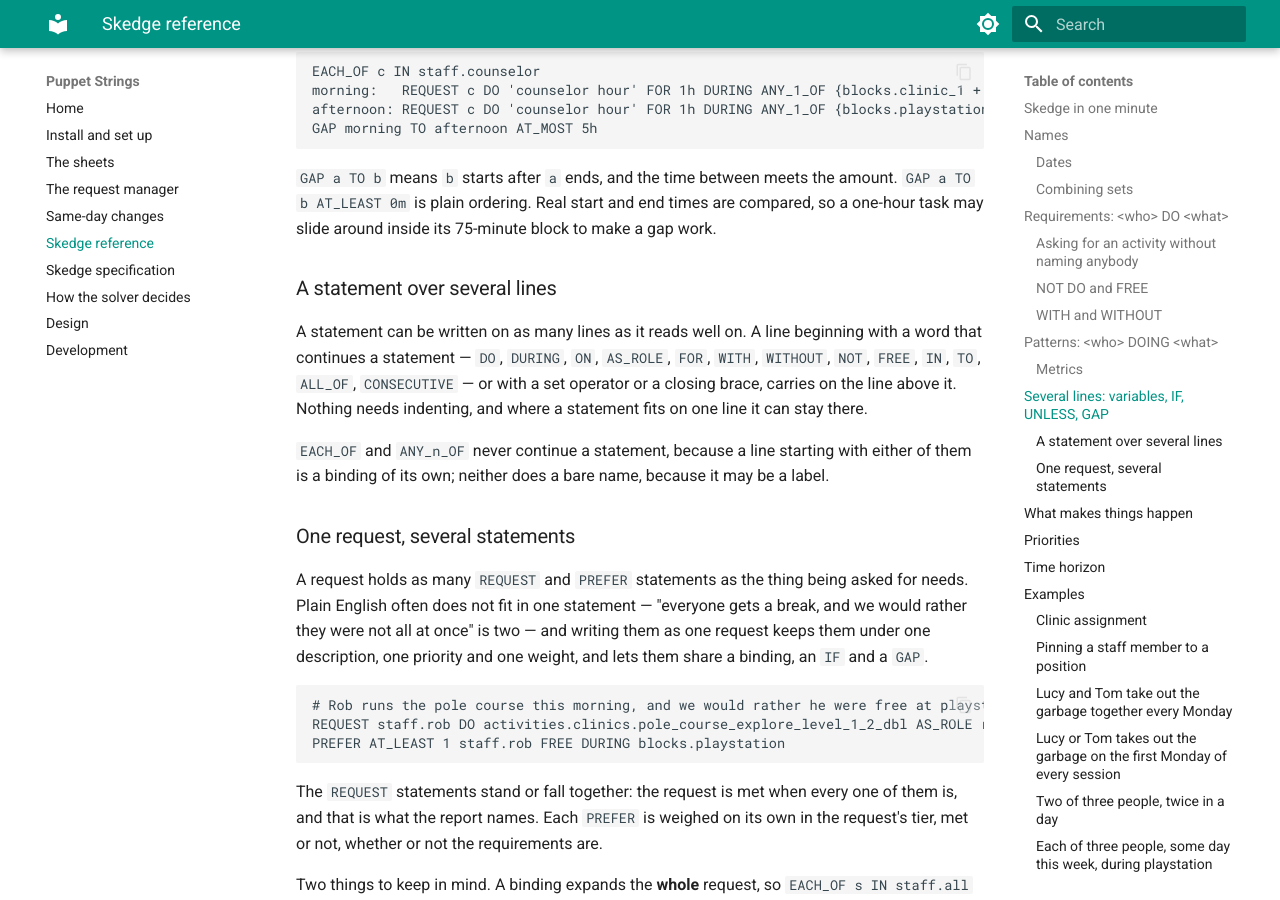
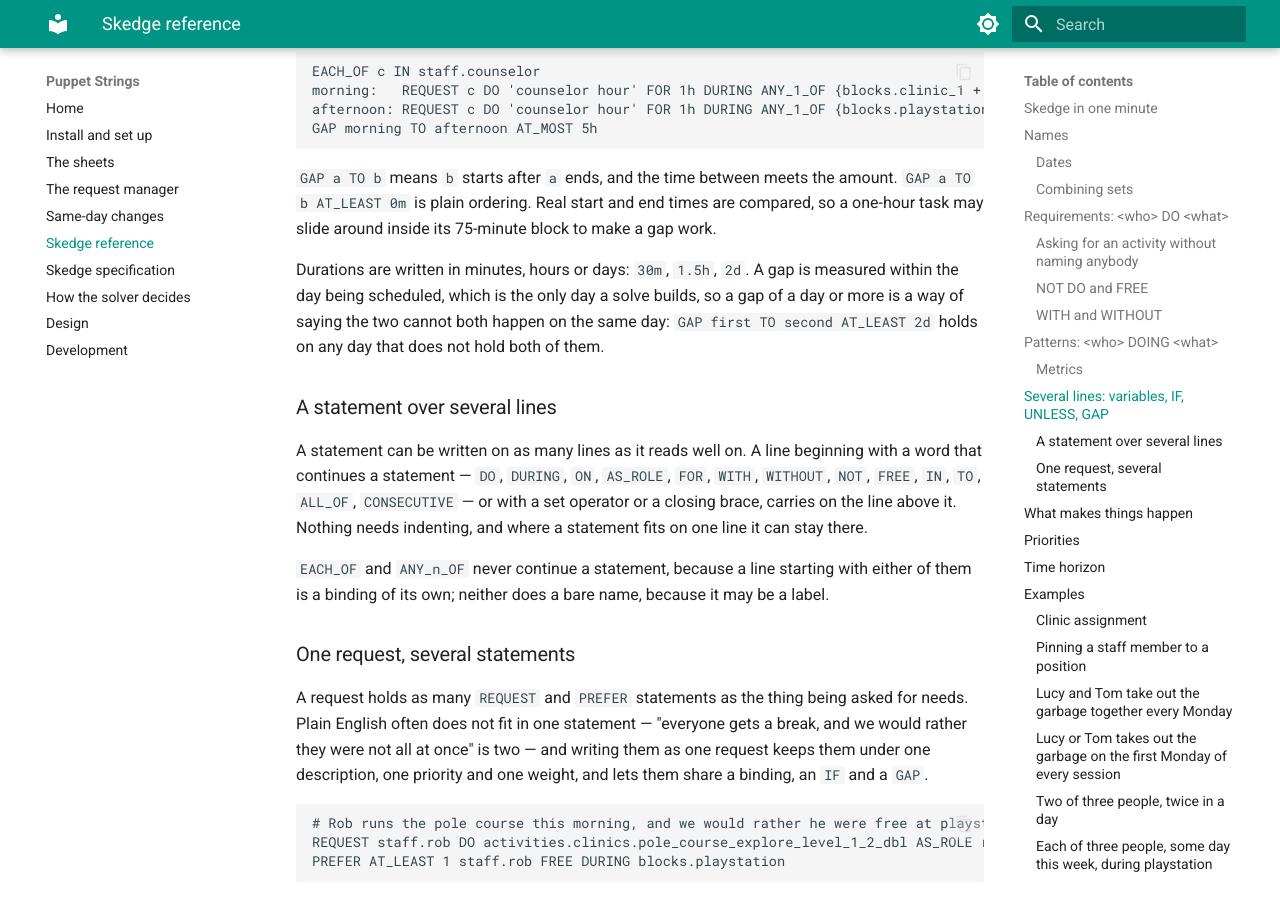
Before and after one commit to Dylan-Puppet-Master/Puppet-Strings, an MkDocs documentation site: the page built from docs/skedge.md, in a window 1280 px wide and 900 px high, scrolled down 8808 px. Built offline with MkDocs 1.6.1 and Material for MkDocs 9.7.7, drawn with Linux system fonts in a browser that asks for light colours.

Commit message:
Let a duration be written in days
`GAP first TO second AT_LEAST 48h` is two nights, and nobody thinks of it
in hours. The duration token now takes `d` as well as `m` and `h`, and
`2d` reads as 2,880 minutes wherever a duration is allowed.

The lexer still tells `- 6d` apart from `6d`: a day offset carries its
sign and is the longer match.

Co-Authored-By: Claude Opus 5 <noreply@anthropic.com>
Claude-Session: https://claude.ai/code/session_014EoFGdRvQLEkisiUagqyaS

```diff
--- a/docs/skedge.md
+++ b/docs/skedge.md
@@ -342,6 +342,11 @@ GAP morning TO afternoon AT_MOST 5h
 `GAP a TO b AT_LEAST 0m` is plain ordering. Real start and end times are compared, so a
 one-hour task may slide around inside its 75-minute block to make a gap work.
 
+Durations are written in minutes, hours or days: `30m`, `1.5h`, `2d`. A gap is measured
+within the day being scheduled, which is the only day a solve builds, so a gap of a day or
+more is a way of saying the two cannot both happen on the same day: `GAP first TO second
+AT_LEAST 2d` holds on any day that does not hold both of them.
+
 ### A statement over several lines
 
 A statement can be written on as many lines as it reads well on. A line beginning with a
```
Also changed, not shown: docs/spec.md (+13 -7 lines), 3 other files.
